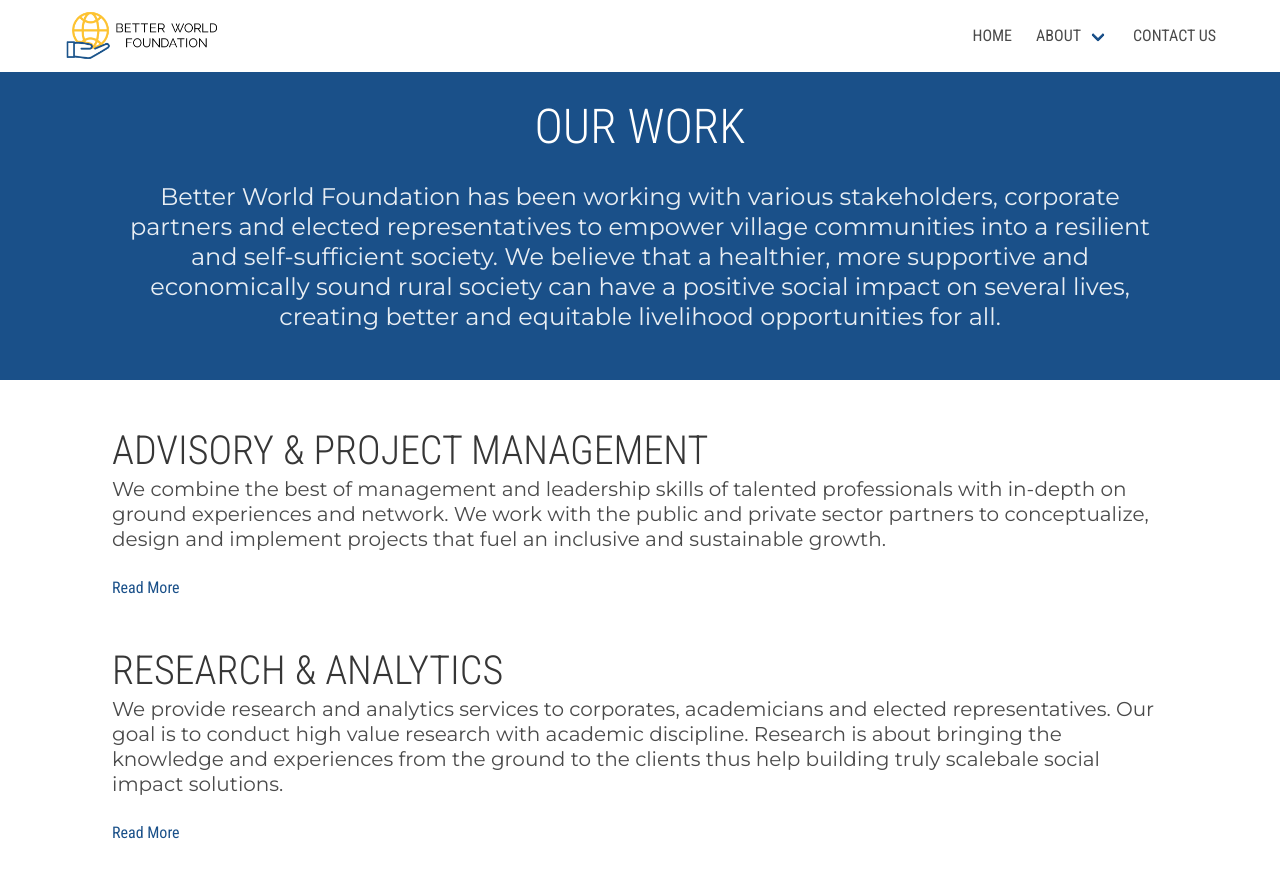
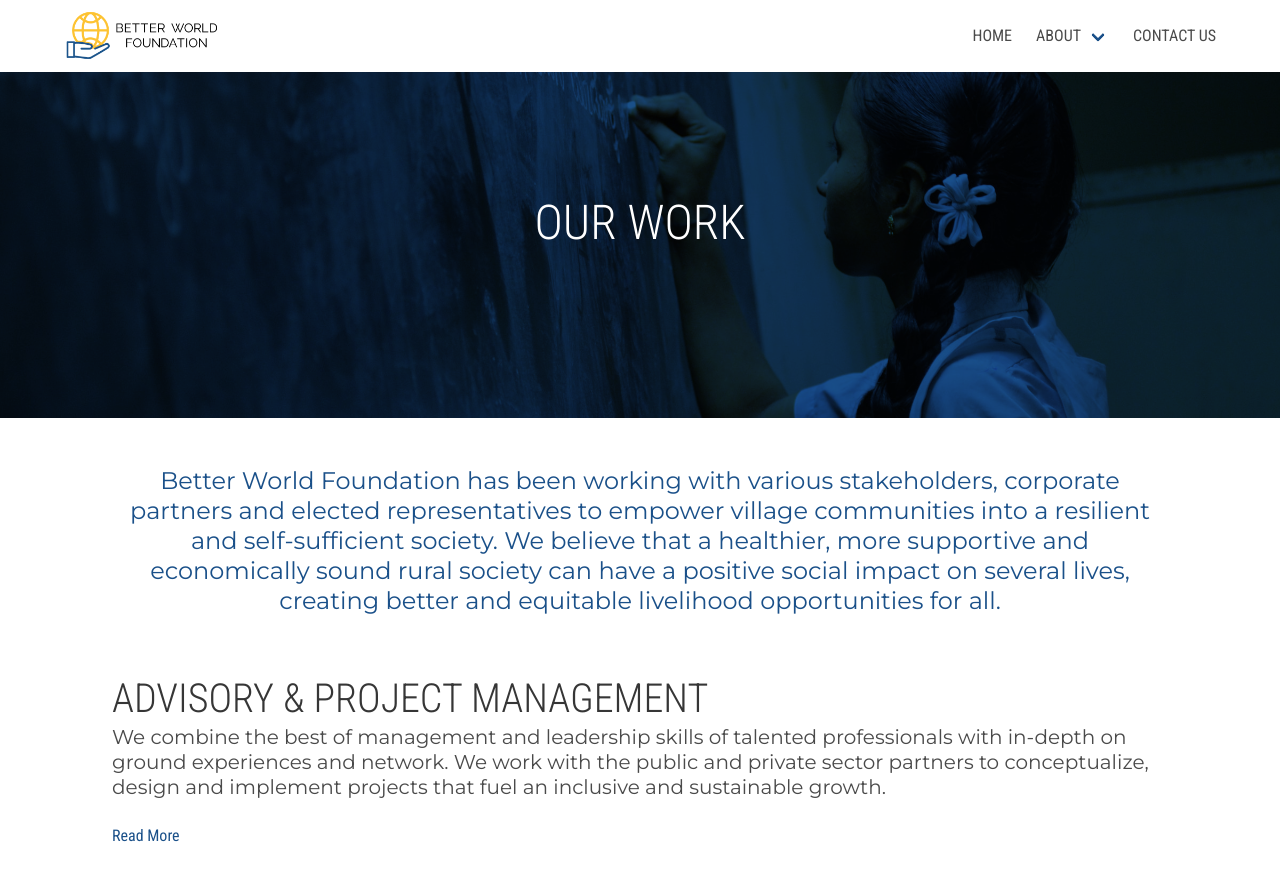
Before and after one commit to escapist21/bwf-landing-gatsby, a Gatsby site: page /overview in a window 1280 px wide. Shown: the top 890 px of the page. Built offline with nearby package versions, Linux system fonts and the light colour scheme; Gatsby itself is replaced by a stand-in of ours.

Commit message:
changed overview page

```diff
--- a/src/components/contact-form.js
+++ b/src/components/contact-form.js
@@ -4,7 +4,7 @@ import React from "react"
 const ContactForm = () => {
     return(
         <div className="container">
-            <form target="_blank" action="37809683ef3811a505967ac87366366b" method="POST">
+            <form target="_blank" action="https://formsubmit.com/connect@bwf.org.in" method="POST">
                 <div className="field">
                     <label className="label">Name</label>
                     <div className="control">
--- a/src/components/our-work.js
+++ b/src/components/our-work.js
@@ -3,13 +3,13 @@ import React from "react"
 
 const OurWorkSection = () => {
     return(
-        <section className="hero is-link">
+        <section className="hero is-link is-medium has-background-image-work hero-background">
             <div className="hero-body container">
                 <p className="title has-text-weight-light is-size-1 has-text-centered pb-5">
                     OUR WORK
                 </p>
-                <p className="subtitle is-family-secondary has-text-centered is-size-4">
-                Better World Foundation has been working  with various stakeholders, corporate partners and elected representatives to empower village communities into a resilient and self-sufficient society. We believe that a healthier, more supportive and economically sound rural society can have a positive social impact on several lives, creating better and equitable livelihood opportunities for all.</p>
+                {/* <p className="subtitle is-family-secondary has-text-centered is-size-4">
+                Better World Foundation has been working  with various stakeholders, corporate partners and elected representatives to empower village communities into a resilient and self-sufficient society. We believe that a healthier, more supportive and economically sound rural society can have a positive social impact on several lives, creating better and equitable livelihood opportunities for all.</p> */}
             </div>
         </section>
     )
--- a/src/components/research.js
+++ b/src/components/research.js
@@ -2,10 +2,10 @@ import React from "react"
 
 
 const ResearchSection = () => {
-    const [readMore, setReadMore] = React.useState(false);
-    const extraContent=<p className="subtitle is-size-6 is-family-secondary">
-    </p>
-    const linkName=readMore?'Read Less':'Read More';
+    // const [readMore, setReadMore] = React.useState(false);
+    // const extraContent=<p className="subtitle is-size-6 is-family-secondary">
+    // </p>
+    // const linkName=readMore?'Read Less':'Read More';
     return(
         <section className="hero">
                 <div className="hero-body container pb-0">
@@ -15,8 +15,8 @@ const ResearchSection = () => {
                     <p className="subtitle is-family-secondary">
                     We provide research and analytics services to corporates, academicians and elected representatives. Our goal is to conduct high value research with academic discipline. Research is about bringing the knowledge and experiences from the ground to the clients thus help building truly scalebale social impact solutions.
                     </p>
-                    {readMore && extraContent}
-                    <a onClick={() => {setReadMore(!readMore)}}>{linkName}</a>
+                    {/* {readMore && extraContent}
+                    <a onClick={() => {setReadMore(!readMore)}}>{linkName}</a> */}
                 </div>
             </section>
     )
--- a/src/pages/contact-us.js
+++ b/src/pages/contact-us.js
@@ -3,7 +3,7 @@ import { FontAwesomeIcon } from "@fortawesome/react-fontawesome"
 import Layout from "../components/layout"
 import ContactBanner from "../components/contact-banner"
 import ContactForm from "../components/contact-form"
-import { faCoffee, faEnvelope, faLocationArrow, faMapMarkedAlt, faMapMarker, faMapMarkerAlt, faPhone, faPhoneAlt } from "@fortawesome/free-solid-svg-icons"
+import { faEnvelope,faMapMarkerAlt,faPhoneAlt } from "@fortawesome/free-solid-svg-icons"
 import { faAddressCard } from "@fortawesome/free-regular-svg-icons"
 
 
@@ -17,7 +17,7 @@ const ContactPage = () => {
                         <div className="column is-5">
                             <div className="section pt-0 pb-3">
                                 <p className="title has-text-weight-light has-text-link is-size-3 is-link">
-                                    Send us a message and we will surely reply
+                                    Send us a message and we will get back to you
                                 </p>
                             </div>
                             <div className="section pt-0 pb-0">
--- a/src/pages/mystyles.scss
+++ b/src/pages/mystyles.scss
@@ -24,6 +24,12 @@ $footer-background-color: $blue;
     background-blend-mode: multiply;
 };
 
+.has-background-image-work {
+    background: url('../assets/our-work-cover.jpg') center center;
+    background-size: cover;
+    background-blend-mode: multiply;
+};
+
 .table.is-borderless td{
     border: 0;
 };
--- a/src/pages/overview.js
+++ b/src/pages/overview.js
@@ -10,6 +10,11 @@ const OverviewPage = () => {
     return (
       <Layout>
         <OurWorkSection />
+        <section className="section container pb-3">
+          <p className="subtitle is-family-secondary has-text-centered is-size-4 has-text-link">
+                Better World Foundation has been working  with various stakeholders, corporate partners and elected representatives to empower village communities into a resilient and self-sufficient society. We believe that a healthier, more supportive and economically sound rural society can have a positive social impact on several lives, creating better and equitable livelihood opportunities for all.
+          </p>
+        </section>
         <AdvisorySection />
         <ResearchSection />
         <SolutionsSection />
```
Also changed, not shown: src/assets/our-work-cover.jpg (added), 1 other file.
